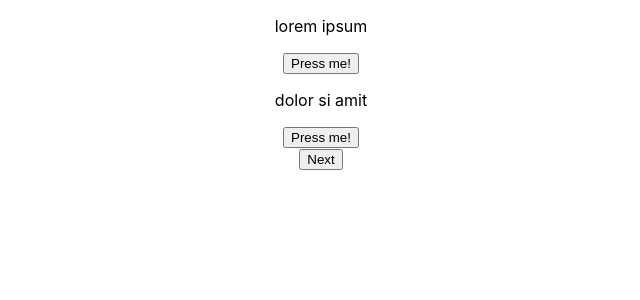
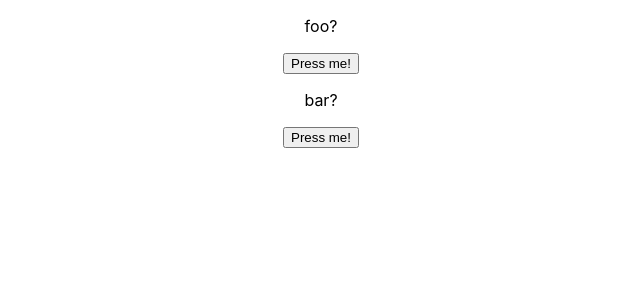
Before and after one commit to Earthstar/would-you-rather, a React (Create React App) app: page /choices/1 in a window 1280 px wide. Shown: the top 300 px of the page, without its empty margins (319-959 px from the left). Built offline with nearby package versions, Linux system fonts and the light colour scheme.

Commit message:
Fix routing

```diff
--- a/src/components/ChoicePage.tsx
+++ b/src/components/ChoicePage.tsx
@@ -1,7 +1,7 @@
 import { useState } from "react";
 import { Choice } from "../types";
 import TextChoice from "./TextChoice";
-import {useLoaderData} from "react-router-dom";
+import {Link, useLoaderData} from "react-router-dom";
 
 export interface ChoicePercentBarProps {
   value: number;
@@ -40,7 +40,7 @@ export function getChoicePageParams(choices: Choice[], id: number): ChoicePagePa
   }
 
   if (id < choices.length - 1) {
-    choicePageParams.nextUrl = `choices/${id + 1}`
+    choicePageParams.nextUrl = `/choices/${id + 1}`
   }
   return choicePageParams;
 }
@@ -79,7 +79,7 @@ export default function ChoicePage(choicePageParams: ChoicePageParams) {
           value={choicePageParams.percentChoosingFirst}
         />
       )}
-        {!choicePageParams.isLast && (<button>Next</button>)}
+      {choicePageParams.nextUrl && (<button><Link to={choicePageParams.nextUrl}>Next</Link></button>)}
     </>
   );
 }
--- a/src/index.tsx
+++ b/src/index.tsx
@@ -4,7 +4,7 @@ import "./index.css";
 import App from "./App";
 import reportWebVitals from "./reportWebVitals";
 import { createBrowserRouter, RouterProvider } from "react-router-dom";
-import ChoicePage, {getChoicePageParams} from "./components/ChoicePage";
+import ChoicePage, {ChoicePageDataWrapper, getChoicePageParams} from "./components/ChoicePage";
 import Choices from "./choices.json"
 import {Choice} from "./types";
 
@@ -19,7 +19,7 @@ function getChoiceLoader({params}) {
   // we have two pieces of information we need to convey
   // what is the id of the choice
   // and whether this is the "last" choice
-  const choiceId = params.choiceId as number;
+  const choiceId = parseInt(params.choiceId);
   return getChoicePageParams(getChoices(), choiceId);
 }
 
@@ -31,11 +31,7 @@ const router = createBrowserRouter([
         {
           path: "choices/:choiceId",
           element: (
-            <ChoicePage
-              first="lorem ipsum"
-              second="dolor si amit"
-              percentChoosingFirst={40}
-            />
+            <ChoicePageDataWrapper/>
           ),
           loader: getChoiceLoader,
         }
```
Also changed, not shown: 1 other file (tests, documents, lock files or other folders).
